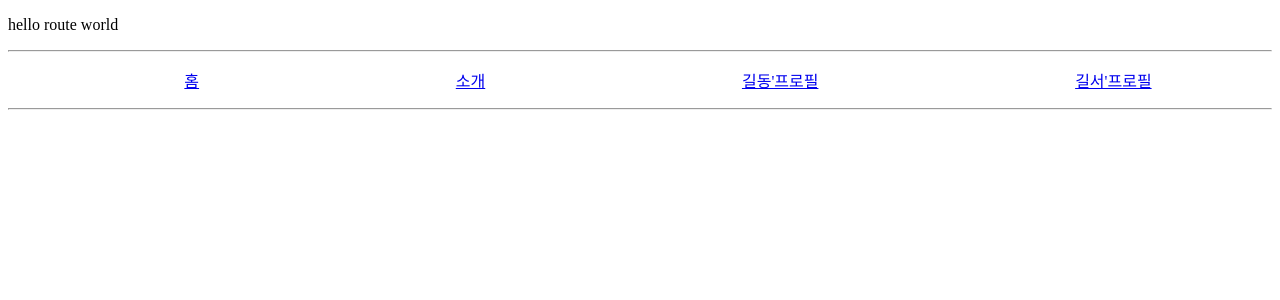
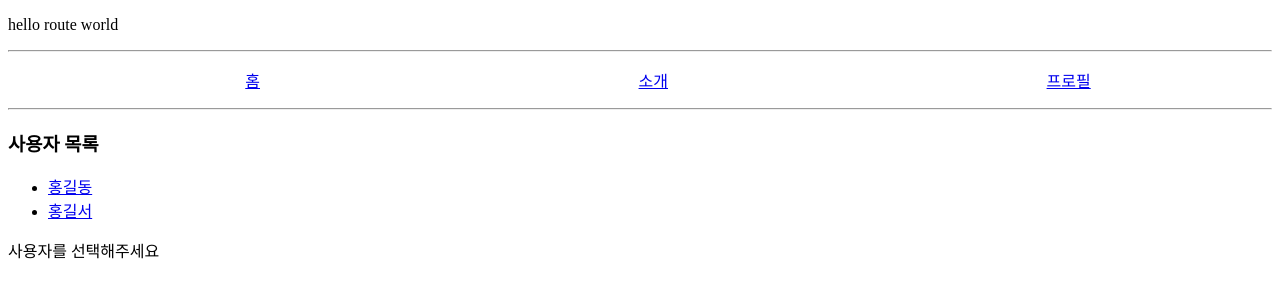
Before and after one commit to normalstory/route-react, a React (Create React App) app: page /profiles in a window 1280 px wide. Shown: the top 300 px of the page. Built offline with nearby package versions, Linux system fonts and the light colour scheme.

Commit message:
sub-route

```diff
--- a/src/App.js
+++ b/src/App.js
@@ -3,7 +3,7 @@ import { Route, Link } from "react-router-dom";
 import About from "./components/About";
 import Home from "./components/Home";
 import "./style/nav.scss";
-import Profile from "./components/Profile";
+import Profiles from "./components/Profiles";
 
 const App = () => {
   return (
@@ -18,17 +18,14 @@ const App = () => {
           <Link to="/about">소개</Link>
         </li>
         <li>
-          <Link to="./profile/gildong">길동'프로필</Link>
-        </li>
-        <li>
-          <Link to="./profile/gilseo">길서'프로필</Link>
+          <Link to="./profiles">프로필</Link>
         </li>
       </ul>
       <hr />
       <Route path="/" component={Home} exact={true} />
       <Route path={["/about", "/info"]} component={About} />
       {/* <Route path="/info" component={About}/>  react v5 이전 버전*/}
-      <Route path="/profile/:username" component={Profile} />
+      <Route path="/profiles" component={Profiles} />
     </div>
   );
 };
--- /dev/null
+++ b/src/components/Profiles.js
@@ -0,0 +1,33 @@
+import React from "react";
+import { Route, Link } from "react-router-dom";
+import Profile from "./Profile";
+
+const Profiles = () => {
+  return (
+    <div>
+      <h3>사용자 목록</h3>
+      <ul>
+        <li>
+          <Link to="/Profiles/gildong">홍길동</Link>
+        </li>
+        <li>
+          <Link to="/Profiles/gilseo">홍길서</Link>
+        </li>
+      </ul>
+
+      {/* <Route
+        path={["/Profile/:gildong", "/Profile/:gilseo"]}
+        component={Profile}
+      /> */}
+
+      <Route
+        path="/Profiles"
+        exact
+        render={() => <div>사용자를 선택해주세요</div>}
+      />
+      <Route path="/Profiles/:username" component={Profile} />
+    </div>
+  );
+};
+
+export default Profiles;
```
